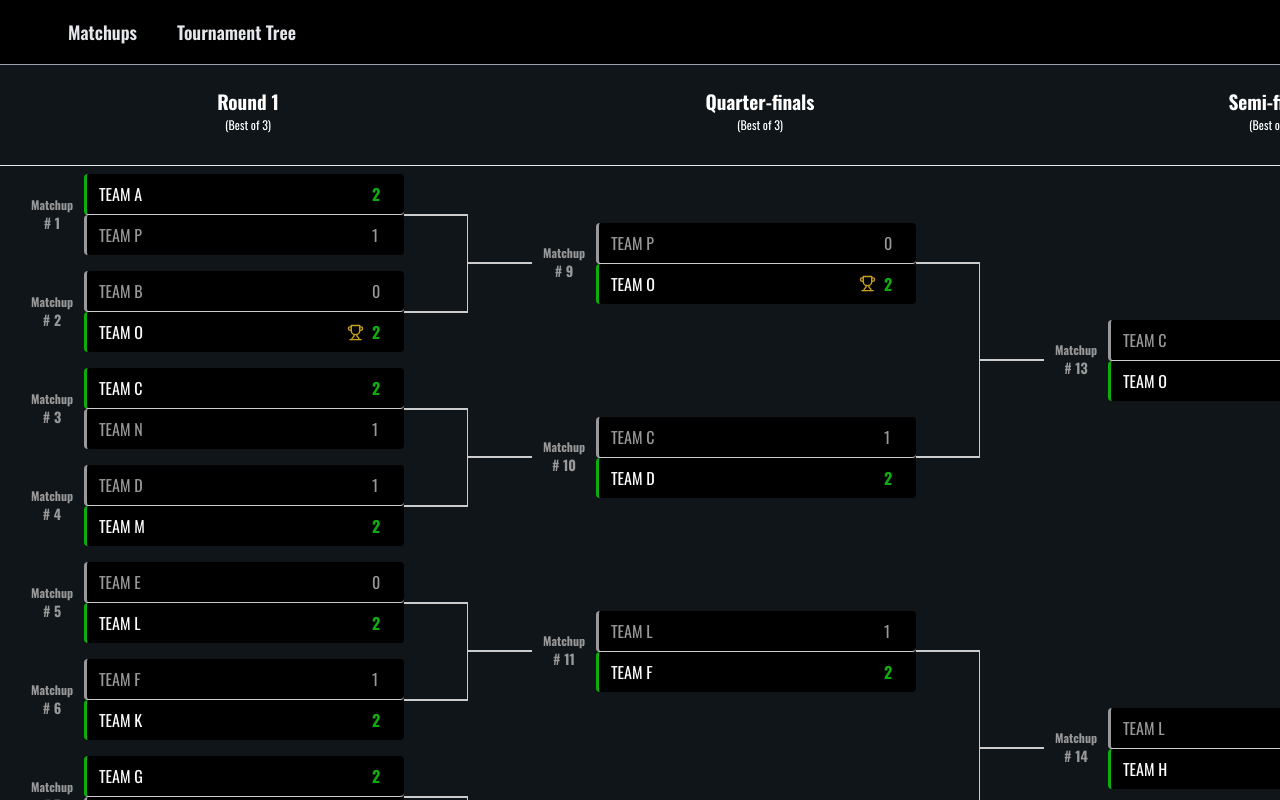
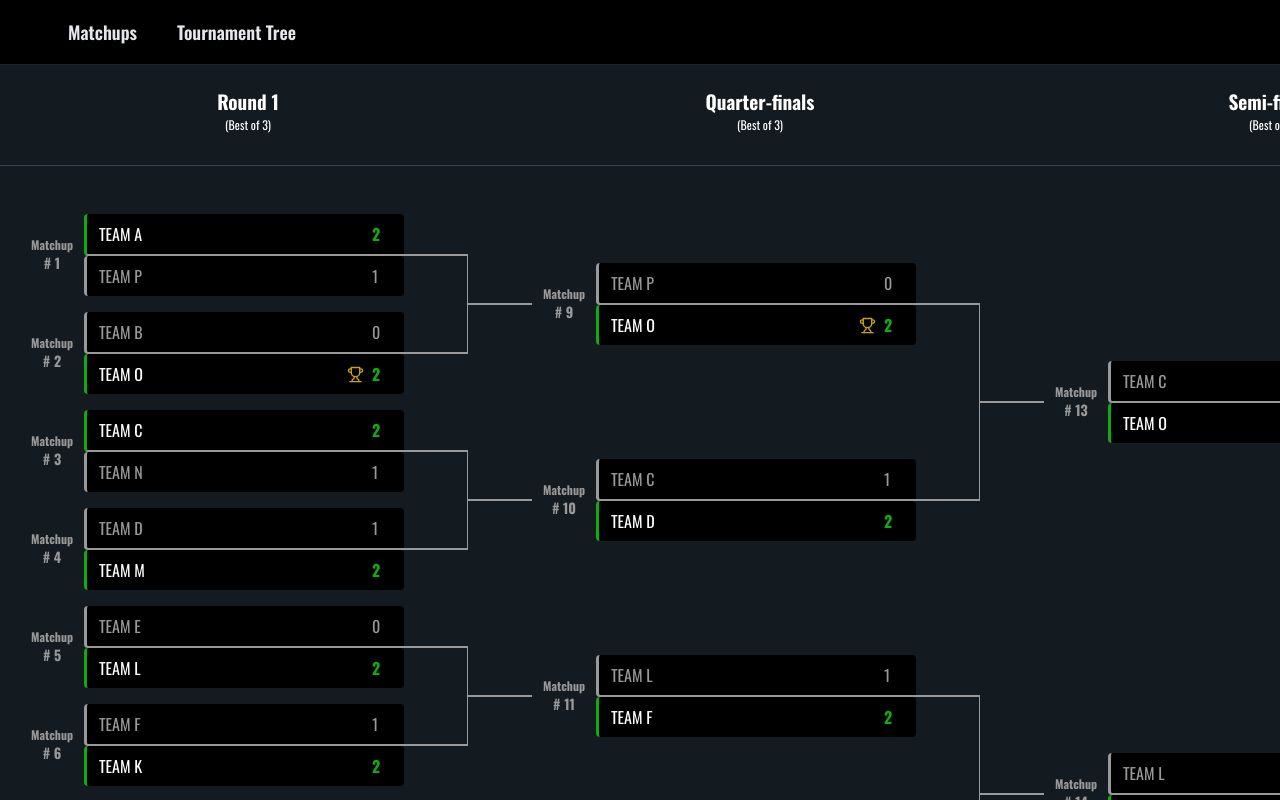
Before and after one commit to ozanisgor/tournament-tree, a Next.js app: page / in a window 1280 px wide. Shown: the top 800 px of the page. Built offline with nearby package versions, Linux system fonts and the light colour scheme.

Commit message:
UPDATE:  style

```diff
--- a/components/Bracket.tsx
+++ b/components/Bracket.tsx
@@ -11,7 +11,7 @@ export default function Bracket({ matches }: { matches: MatchType[] }) {
   return (
     <div className="relative">
       <div className="flex flex-col gap-5">
-        <div className="flex text-white absolute mx-10 text-center ">
+        <div className="flex text-white absolute mx-10 text-center">
           {rounds.map((round) => (
             <RoundHeader
               key={`${round}-header-${round.round}}`}
@@ -20,7 +20,7 @@ export default function Bracket({ matches }: { matches: MatchType[] }) {
             />
           ))}
         </div>
-        <div className="flex justify-center px-1 md:px-5 my-20 border-t border-gray-200">
+        <div className="flex justify-center px-1 md:px-5 my-20 py-10 border-t border-gray-700">
           {rounds.map((round, index) => {
             const roundNumber = rounds.length - index;
 
--- a/components/Champion.tsx
+++ b/components/Champion.tsx
@@ -17,7 +17,7 @@ export default function Champion() {
   const { champion } = useChampion();
 
   return (
-    <div className="flex flex-col items-center justify-center mx-10 gap-4 w-52 relative">
+    <div className="flex flex-col items-center justify-center mx-10 gap-4 w-52 relative -mt-10">
       <Confetti
         width={208}
         height={500}
--- a/components/Navigation.tsx
+++ b/components/Navigation.tsx
@@ -10,11 +10,11 @@ function classNames(...classes: string[]) {
 export default function Navigation() {
   return (
     <>
-      <div className="mx-auto px-2 sm:px-6 lg:px-8 border-b border-gray-400 bg-black">
-        <div className="relative flex h-16 items-center justify-between">
+      <div className="mx-auto px-2 sm:px-6 lg:px-8 border-b border-[#19222d] bg-black">
+        <div className="relative flex h-16 items-center justify-between max-w-screen-2xl mx-auto">
           <div className="absolute inset-y-0 left-0 flex items-center sm:hidden"></div>
           <div className="flex flex-1 items-center justify-center sm:items-stretch sm:justify-start">
-            <div className="hidden sm:ml-6 sm:block">
+            <div className="sm:ml-6">
               <div className="flex space-x-4">
                 {navigation.map((item) => (
                   <a
--- a/components/Player.tsx
+++ b/components/Player.tsx
@@ -32,12 +32,13 @@ const Player = ({
         ${winner ? "bracket-winner" : ""}
         ${highlightedPlayer === id ? "bracket-highlighted" : ""}`}
     >
-      {/* <div title="Seed" className="bracket-player-seed">
-        {seed}
-      </div> */}
       <div className="bracket-player-name px-3">{name}</div>
       {champion && champion.id === id && (
-        <Trophy color="#c9a01d" width={17} height={17} />
+        <Trophy
+          color={`${highlightedPlayer === id ? "black" : "#c9a01d"}`}
+          width={17}
+          height={17}
+        />
       )}
 
       {/* Scores of 3 matches */}
--- a/components/Spacer.tsx
+++ b/components/Spacer.tsx
@@ -6,7 +6,7 @@ const Spacer = ({ line, height }: { line: boolean; height: number }) => {
     spacers.push(
       <div
         key={i}
-        className={`bracket-spacer ${line ? "border-r border-[#cccccc]" : ""}`}
+        className={`bracket-spacer ${line ? "border-r border-[#999]" : ""}`}
       >
         &nbsp;
       </div>
--- a/pages/index.tsx
+++ b/pages/index.tsx
@@ -6,11 +6,9 @@ import { Match as MatchType } from "@/models/types";
 
 export default function Home({ matches }: { matches: MatchType[] }) {
   return (
-    <>
-      <div className="overflow-x-scroll max-w-8xl flex mx-auto mt-5">
-        <Bracket matches={matches} />
-      </div>
-    </>
+    <div className="overflow-x-scroll max-w-screen-2xl flex mx-auto pt-5">
+      <Bracket matches={matches} />
+    </div>
   );
 }
 
--- a/pages/matchups.tsx
+++ b/pages/matchups.tsx
@@ -34,7 +34,7 @@ export default function Matchups({ matches }: { matches: MatchType[] }) {
   };
 
   return (
-    <div className="max-w-7xl mx-auto grid grid-cols-1 gap-3 py-10 px-1">
+    <div className="max-w-screen-2xl mx-auto grid grid-cols-1 gap-3 py-10 px-1">
       {rounds.map((round) => (
         <div key={round.round} className="grid grid-cols-1 gap-4 py-5">
           <div className="pl-3">
@@ -43,7 +43,7 @@ export default function Matchups({ matches }: { matches: MatchType[] }) {
           {round.matches.map((match) => (
             <div
               key={`${match.players[0].name}-${match.players[1].name}`}
-              className="w-full h-28 rounded-xl px-0 md:px-4 py-5 cursor-pointer bg-[#19222d]"
+              className="w-full h-28 rounded-xl px-0 md:px-4 py-5 bg-[#19222d]"
             >
               <div className="grid auto-rows-[70px] grid-cols-[90px,1fr,120px] items-center text-center gap-2 md:gap-3">
                 <div className="text-xs md:text-lg ">
@@ -54,7 +54,7 @@ export default function Matchups({ matches }: { matches: MatchType[] }) {
                     : `Matchup ${match.match}`}
                 </div>
                 <div className="grid auto-cols-[70px] grid-cols-[1fr,auto,1fr] items-center gap-2 md:gap-3">
-                  <div className="text-right text-sm md:text-2xl">
+                  <div className="text-center sm:text-right text-sm md:text-2xl">
                     {match.players[0].name}
                   </div>
                   <div className="min-w-[90px] grid grid-cols-3 items-center">
@@ -86,7 +86,7 @@ export default function Matchups({ matches }: { matches: MatchType[] }) {
                         : "L"}
                     </div>
                   </div>
-                  <div className="text-left text-sm md:text-2xl">
+                  <div className="text-center sm:text-left text-sm md:text-2xl">
                     {match.players[1].name}
                   </div>
                 </div>
--- a/styles/globals.css
+++ b/styles/globals.css
@@ -3,7 +3,7 @@
 @tailwind utilities;
 
 body {
-  background-color: #0f1519;
+  background-color: #131b20;
   color: #fff;
 }
 
@@ -43,7 +43,7 @@ body {
 }
 
 .bracket-horizontal-line {
-  border: solid 1px #ccc;
+  border: solid 1px #999;
 }
 
 .bracket-spacer {
@@ -51,7 +51,7 @@ body {
 }
 
 .bracket-vertical-line {
-  border-right: solid 1px #ccc;
+  border-right: solid 1px #999;
 }
 
 .bracket-match {
@@ -99,7 +99,7 @@ body {
   &.bracket-highlighted {
     background-color: #c9a01d;
     color: white;
-    border-left: solid 0.2rem #1d8cd6;
+    border-left: solid 0.2rem #fff;
     .bracket-player-seed,
     .bracket-player-score,
     .bracket-player-name {
@@ -107,7 +107,8 @@ body {
     }
   }
   &:first-child {
-    border-bottom: solid 1px #ccc;
+    border-bottom: solid 2px #999;
+    border-bottom-right-radius: 0;
   }
 }
 
```
